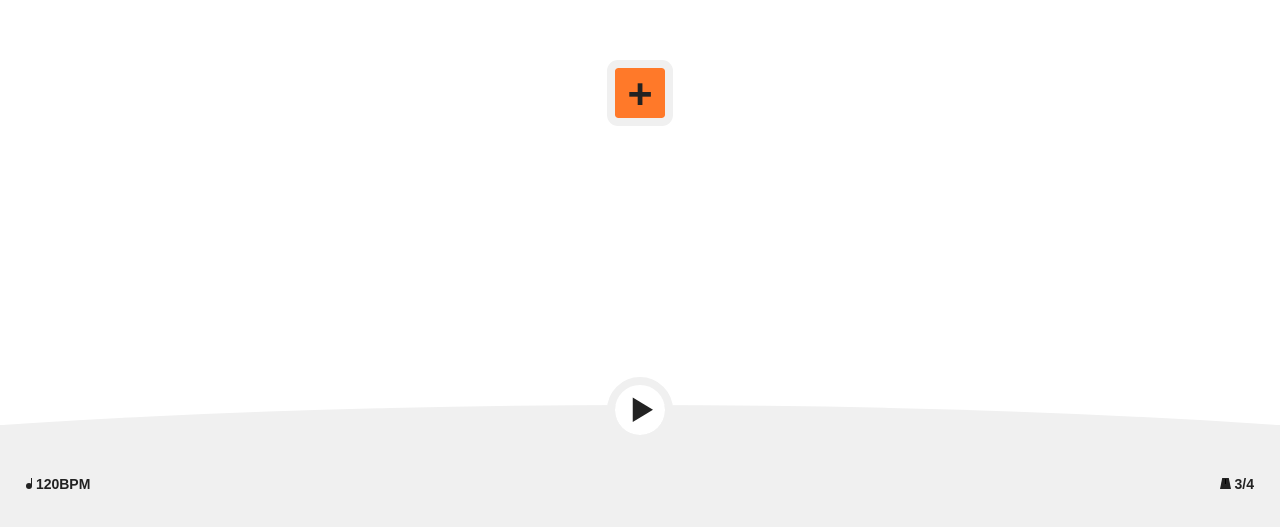
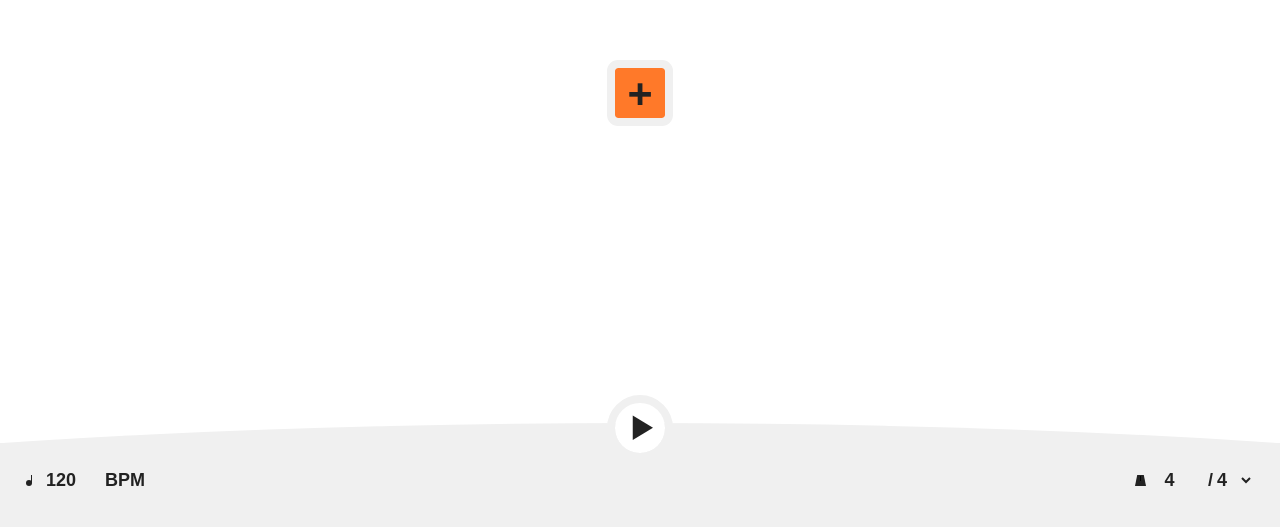
Before and after one commit to chrispdunne/chordplayer, a React (Vite) app: page / in a window 1280 px wide. Shown: the part 257-784 px from the top of the page. Built offline with nearby package versions, Linux system fonts and the light colour scheme.

Commit message:
time sig and bpm edit

```diff
--- a/src/app/styles.ts
+++ b/src/app/styles.ts
@@ -44,3 +44,12 @@ export const ModalCloseButton = styled.button`
 		content: '+';
 	}
 `;
+
+export const NumberInput = styled.input.attrs({ type: 'number' })`
+	background: transparent;
+	border: 0;
+	color: var(--foreground);
+	font-weight: bold;
+	font-size: 18px;
+	text-align: center;
+`;
--- a/src/components/EditChord/LengthInput.tsx
+++ b/src/components/EditChord/LengthInput.tsx
@@ -1,18 +1,19 @@
+import { NumberInput } from '../../app/styles';
+
 interface Props {
-  value: number
-  onChange: (value: number) => void
+	value: number;
+	onChange: (value: number) => void;
 }
 export default function LengthInput({ value, onChange }: Props) {
 	return (
 		<div>
-      How many bars:{" "}
-      <input
-        type="number"
+			How many bars:{' '}
+			<NumberInput
 				min={1}
 				max={99}
-        onChange={(e) => onChange(e.target.valueAsNumber)}
+				onChange={e => onChange(e.target.valueAsNumber)}
 				value={value}
 			/>
 		</div>
-  )
+	);
 }
--- a/src/components/EditSection/index.tsx
+++ b/src/components/EditSection/index.tsx
@@ -6,6 +6,7 @@ import {
 	ModalCloseButton,
 	ModalFoot,
 	ModalHead,
+	NumberInput,
 	SaveButton
 } from '../../app/styles';
 import { selectActiveSection, selectView, setView } from '../../store/appSlice';
@@ -42,8 +43,7 @@ export default function EditSection() {
 			<ModalHead>{activeSectionId ? 'Edit' : 'Add'} Section</ModalHead>
 			<ModalBody>
 				Repeat section{' '}
-				<input
-					type="number"
+				<NumberInput
 					min={1}
 					max={99}
 					value={repeatCount}
--- /dev/null
+++ b/src/components/PlayBar/BpmEdit.tsx
@@ -0,0 +1,27 @@
+import { useState } from 'react';
+import NoteIcon from '../Icons/NoteIcon';
+import { OtherButton } from './styles';
+import * as Tone from 'tone';
+import { NumberInput } from '../../app/styles';
+
+export default function BpmEdit() {
+	const [bpm, _setBpm] = useState(Tone.Transport.bpm.value);
+	const setBpm = (newBpm: number) => {
+		_setBpm(newBpm);
+		Tone.Transport.bpm.value = newBpm;
+	};
+
+	return (
+		<OtherButton title="change bpm" aria-label="change bpm">
+			<NoteIcon />
+			<NumberInput
+				min={40}
+				max={400}
+				step={1}
+				value={bpm}
+				onChange={e => setBpm(e.target.valueAsNumber)}
+			/>
+			bpm
+		</OtherButton>
+	);
+}
--- /dev/null
+++ b/src/components/PlayBar/TimeSignatureEdit.tsx
@@ -0,0 +1,47 @@
+import { useState } from 'react';
+import MetronomeIcon from '../Icons/MetronomeIcon';
+import { OtherButton } from './styles';
+import Select from '../Select';
+import { NumberInput } from '../../app/styles';
+import * as Tone from 'tone';
+
+export default function TimeSignatureEdit() {
+	const [numerator, _setNumerator] = useState(4);
+	const setNumerator = (n: number) => {
+		_setNumerator(n);
+		Tone.Transport.timeSignature = [n, denominator];
+
+		console.log(Tone.Transport.timeSignature);
+	};
+
+	const [denominator, _setDenominator] = useState(4);
+	const setDenominator = (n: number) => {
+		_setDenominator(n);
+		Tone.Transport.timeSignature = [numerator, n];
+	};
+	return (
+		<OtherButton
+			title="change time signature"
+			aria-label="change time signature"
+		>
+			<MetronomeIcon />
+			<NumberInput
+				max={16}
+				min={1}
+				value={numerator}
+				onChange={e => setNumerator(e.target.valueAsNumber)}
+			/>
+			/
+			<Select
+				value={String(denominator)}
+				onChange={(v: string) => setDenominator(parseInt(v))}
+				options={[
+					{ value: '2', label: '2' },
+					{ value: '4', label: '4' },
+					{ value: '8', label: '8' },
+					{ value: '16', label: '16' }
+				]}
+			/>
+		</OtherButton>
+	);
+}
--- a/src/components/PlayBar/index.tsx
+++ b/src/components/PlayBar/index.tsx
@@ -1,15 +1,15 @@
 import { useDispatch } from 'react-redux';
 import { useAppSelector } from '../../app/hooks';
 import { selectMode, setActiveChord, setMode } from '../../store/appSlice';
-import { OtherButton, OtherButtons, PlayButton, StyledPlayBar } from './styles';
+import { OtherButtons, PlayButton, StyledPlayBar } from './styles';
 import * as Tone from 'tone';
 import { playChords } from '../../utils/playChords';
 import { Id } from '../../types';
-import NoteIcon from '../Icons/NoteIcon';
-import MetronomeIcon from '../Icons/MetronomeIcon';
 import PlayIcon from '../Icons/PlayIcon';
 import PauseIcon from '../Icons/PauseIcon';
 import { selectSections } from '../../store/sectionsSlice';
+import BpmEdit from './BpmEdit';
+import TimeSignatureEdit from './TimeSignatureEdit';
 
 // create synth once
 const synth = new Tone.PolySynth(Tone.Synth).toDestination();
@@ -49,15 +49,8 @@ export default function PlayBar() {
 				{isPlaying ? <PauseIcon /> : <PlayIcon />}
 			</PlayButton>
 			<OtherButtons>
-				<OtherButton title="change bpm" aria-label="change bpm">
-					<NoteIcon /> 120bpm
-				</OtherButton>
-				<OtherButton
-					title="change time signature"
-					aria-label="change time signature"
-				>
-					<MetronomeIcon /> 3/4
-				</OtherButton>
+				<BpmEdit />
+				<TimeSignatureEdit />
 			</OtherButtons>
 		</StyledPlayBar>
 	);
--- a/src/components/PlayBar/styles.ts
+++ b/src/components/PlayBar/styles.ts
@@ -1,6 +1,5 @@
 import styled from 'styled-components';
 import { StyledAddButton } from '../Buttons/AddSectionButton/styles';
-import PlayIcon from '../Icons/PlayIcon';
 
 export const StyledPlayBar = styled.div`
 	position: fixed;
@@ -36,7 +35,7 @@ export const PlayButton = styled(StyledAddButton)`
 `;
 
 export const OtherButtons = styled.div`
-	padding: 50px 20px;
+	padding: 25px 20px 50px;
 	display: flex;
 	justify-content: space-between;
 	color: var(--foreground);
@@ -47,7 +46,7 @@ export const OtherButton = styled.button`
 	color: var(--foreground);
 	background: transparent;
 	cursor: pointer;
-	font-size: 14px;
+	font-size: 18px;
 	text-transform: uppercase;
 	font-weight: bold;
 `;
--- a/src/components/Select/styles.ts
+++ b/src/components/Select/styles.ts
@@ -1,5 +1,11 @@
-import styled from "styled-components"
+import styled from 'styled-components';
 
-export const StyledSelect = styled.select``
+export const StyledSelect = styled.select`
+	background: transparent;
+	color: var(--foreground);
+	font-size: 18px;
+	font-weight: bold;
+	border: none;
+`;
 
-export const StyledOption = styled.option``
+export const StyledOption = styled.option``;
```
Also changed, not shown: src/components/Select/index.tsx (+10 -10 lines). Lines whose indentation alone changed are shown as unchanged.
